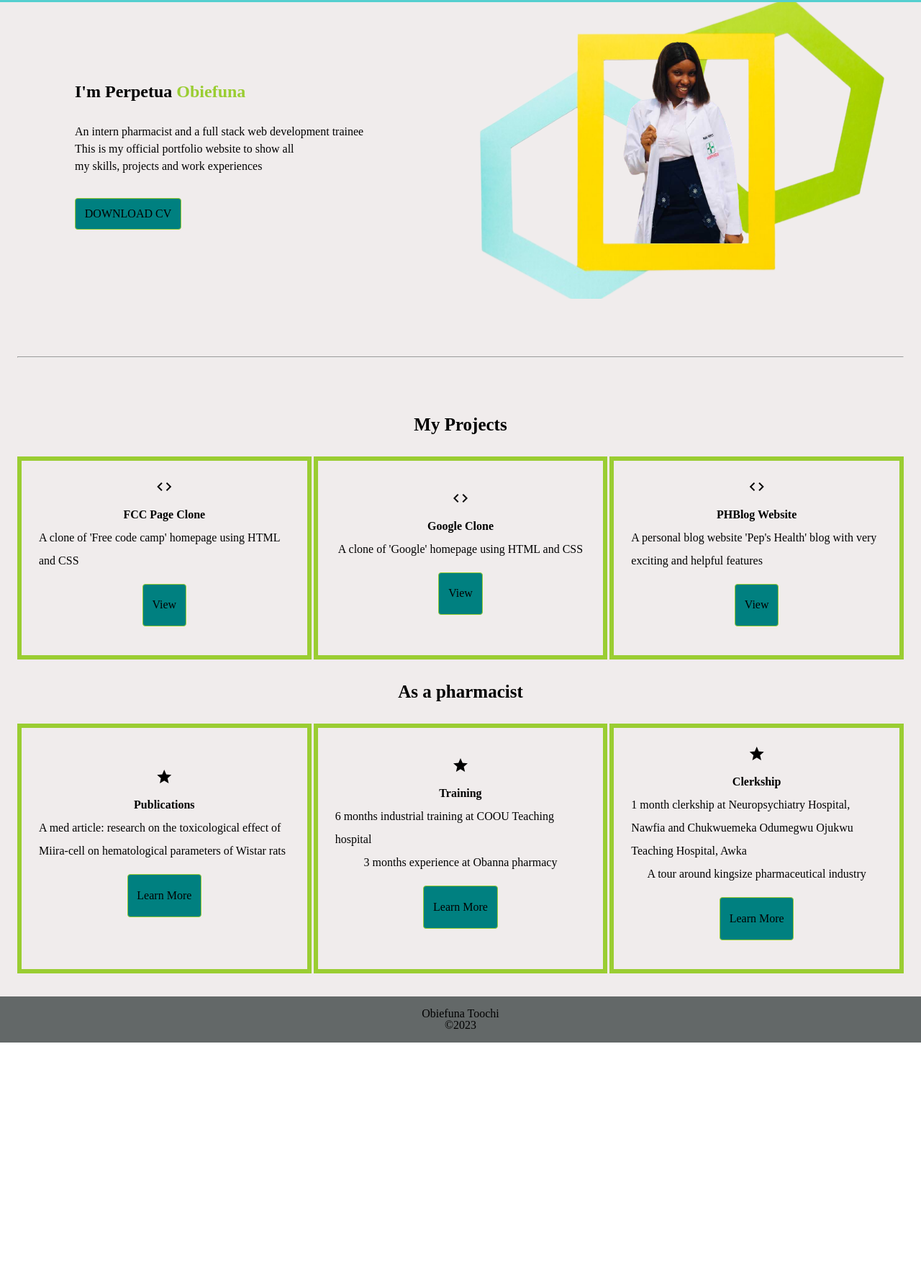
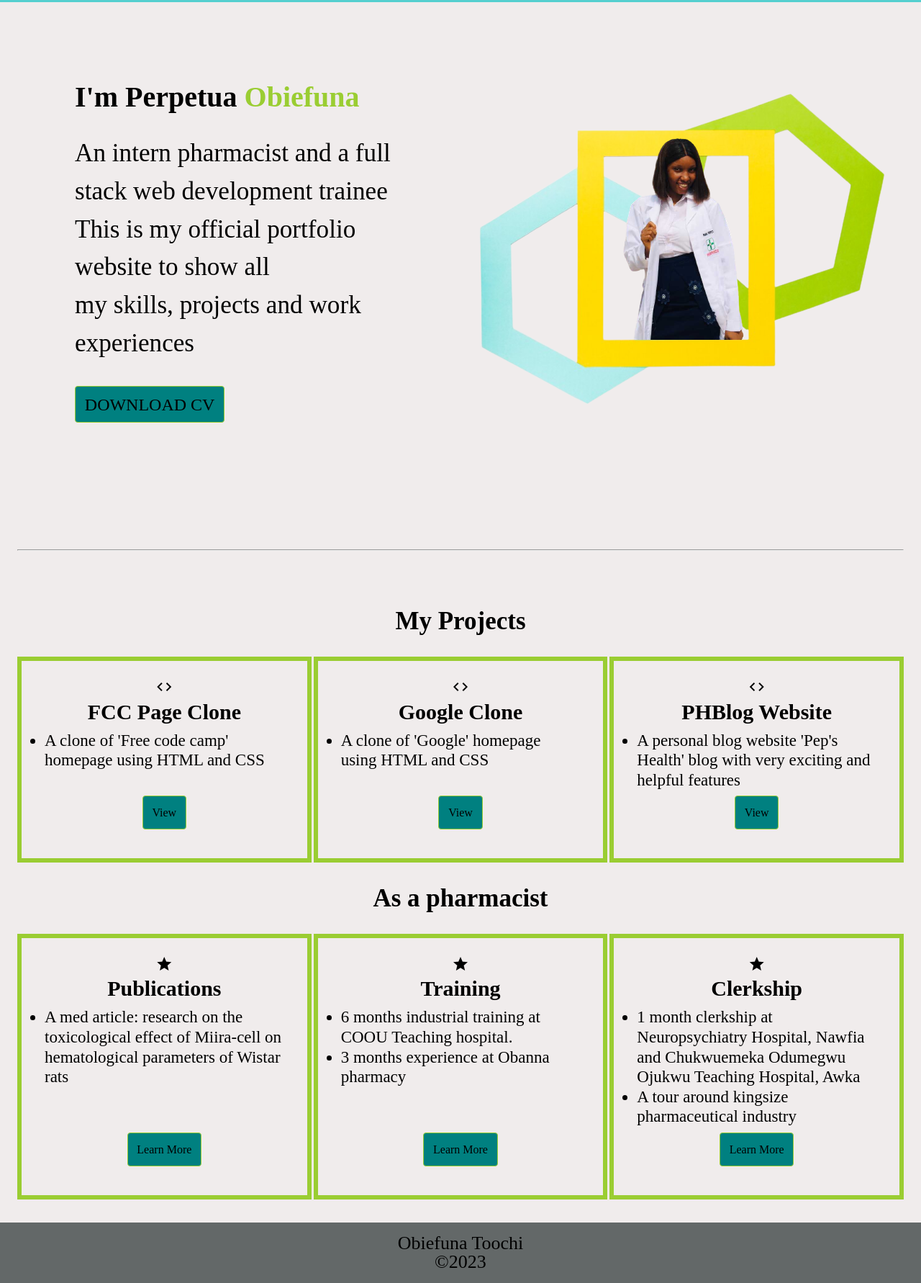
Before and after one commit to Perpe123/Lesson_3_task_6_Obiefuna_Toochi, a website: page index.html in a window 1280 px wide. Shown: the part 125-1907 px from the top of the page at 72% size. Before the commit the page ends 1573 px from the top, so only its background shows below. Drawn offline with Linux system fonts and the light colour scheme.

Commit message:
effect correction on responsiveness

```diff
--- a/css/style.css
+++ b/css/style.css
@@ -179,6 +179,10 @@ main a {
 	display: inline-block;
 }
 
+.grid-box a {
+	margin-top: auto;
+}
+
 nav a:hover {
     color: white;
 }
@@ -240,6 +244,16 @@ main a:hover {
     margin: 2rem 0;
 }
 
+.grid-box p{
+	text-align: justify;
+}
+
+ul {
+	list-style: disc;
+	padding: .5rem;
+	font-size: 23px;
+}
+
 .project,
 .pharm {
     display: flex;
@@ -249,7 +263,7 @@ main a:hover {
     border: solid yellowgreen 0.4rem;
     background-color: inherit;
     padding: 1.5rem;
-    line-height: 2;
+    line-height: 1.2;
 }
 
 .title {
@@ -283,6 +297,10 @@ footer {
         padding: 1.5rem;
     }
 
+	nav a{
+		font-size: 16px;
+	}
+
     .images {
         background: url("../images/image_bcg-removebg-preview\ 1.png") no-repeat center;
         flex: 1;
@@ -296,6 +314,36 @@ footer {
         flex-direction: column;
     }
 
+	.details h1 {
+		padding: 2rem 0;
+		font-size: 2rem;
+	}
+
+	footer p{
+		font-size: 22px;
+	}
+
+	.details p{
+		font-size: 1.8rem ;
+	}
+
+	.title{
+		font-size: 30px;
+	}
+
+	.grid-box p{
+		font-size: 23px ;
+	}
+
+	.grid-box h3{
+		font-size: 27px;
+	}
+
+	.details a{
+		font-size: 1rem;
+	}
+
+
     .grid-box {
         display: grid;
         grid-template-columns: 1fr 1fr 1fr;
@@ -303,6 +351,7 @@ footer {
         gap: 3px;
         margin: 2rem 0;
     }
+
 
 }
 
@@ -317,6 +366,10 @@ footer {
         padding: 1.5rem;
     }
 
+	nav a{
+		font-size: 20px;
+	}
+
     main {
         flex: 1;
         padding: 0 1.5rem;
@@ -327,9 +380,39 @@ footer {
         flex-direction: row;
     }
 
-    .details {
-        flex: 1;
-    }
+	.details {
+		flex: 1;
+	}
+
+	.details h1 {
+		padding: 2rem 0;
+		font-size: 2.5rem;
+	}
+
+	footer p{
+		font-size: 26px;
+	}
+
+	.details p{
+		font-size: 2.2rem ;
+	}
+
+	.title{
+		font-size: 35px;
+	}
+
+
+	.grid-box p{
+		font-size: 20px ;
+	}
+
+	.grid-box h3{
+		font-size: 30px;
+	}
+
+	.details a{
+		font-size: 1.5rem;
+	}
 
     .images {
         flex: 1;
@@ -346,4 +429,6 @@ footer {
         margin: 2rem 0;
     }
 
+
+
 }
--- a/index.html
+++ b/index.html
@@ -1,19 +1,22 @@
 <!DOCTYPE html>
 <html lang="en">
     <head>
-        <meta charset="UTF-8">
-        <meta http-equiv="X-UA-Compatible" content="IE=edge">
-        <meta name="viewport" content="width=device-width, initial-scale=1.0">
-        <link href="https://fonts.googleapis.com/icon?family=Material+Icons+Outlined"
-        rel="stylesheet">
-        <link rel="stylesheet" href="./css/style.css">
+        <meta charset="UTF-8" />
+        <meta http-equiv="X-UA-Compatible" content="IE=edge" />
+        <meta name="viewport" content="width=device-width, initial-scale=1.0" />
+        <link
+            href="https://fonts.googleapis.com/icon?family=Material+Icons+Outlined"
+            rel="stylesheet" />
+        <link rel="stylesheet" href="./css/style.css" />
         <title>My portfolio</title>
     </head>
     <body>
         <div class="container">
             <header>
                 <div class="logo">
-                    <img src="./images/PERPEE_LOGO-removebg-preview.png" alt="my logo">
+                    <img
+                        src="./images/PERPEE_LOGO-removebg-preview.png"
+                        alt="my logo" />
                 </div>
                 <nav>
                     <a href="#">HOME</a>
@@ -28,55 +31,107 @@
                     <div class="details">
                         <div class="detailss">
                             <h1>I'm Perpetua <span>Obiefuna</span></h1>
-                            <p>An intern pharmacist and a full stack web development trainee</p>
-                            <p>This is my official portfolio website to show all</p>
+                            <p>
+                                An intern pharmacist and a full stack web
+                                development trainee
+                            </p>
+                            <p>
+                                This is my official portfolio website to show
+                                all
+                            </p>
                             <p>my skills, projects and work experiences</p>
-                            <br><a href="#">DOWNLOAD CV</a>
+                            <br /><a href="#">DOWNLOAD CV</a>
                         </div>
                     </div>
                     <div class="images">
-                        <img src="./images/IMG_4858-removebg-preview.png" alt="girl">
+                        <img
+                            src="./images/IMG_4858-removebg-preview.png"
+                            alt="girl" />
                     </div>
-                </div><hr>
+                </div>
+                <hr />
                 <div class="title"><h2>My Projects</h2></div>
                 <section class="grid-box">
                     <div class="project project-1">
-                        <div class="icon"><span class="material-icons-outlined">code</span></div>
+                        <div class="icon">
+                            <span class="material-icons-outlined">code</span>
+                        </div>
                         <h3>FCC Page Clone</h3>
-                        <p>A clone of 'Free code camp' homepage using HTML and CSS</p>
+                        <ul>
+                            <li>A clone of 'Free code camp' homepage using HTML and
+                                CSS
+                            </li>
+                        </ul>
                         <a href="#">View</a>
                     </div>
                     <div class="project project-2">
-                        <div class="icon"><span class="material-icons-outlined">code</span></div>
+                        <div class="icon">
+                            <span class="material-icons-outlined">code</span>
+                        </div>
                         <h3>Google Clone</h3>
-                        <p>A clone of 'Google' homepage using HTML and CSS</p>
+                        <ul>
+                            <li> A clone of 'Google' homepage using HTML and CSS</li>
+                        </ul>
                         <a href="#">View</a>
                     </div>
                     <div class="project project-3">
-                        <div class="icon"><span class="material-icons-outlined">code</span></div>
+                        <div class="icon">
+                            <span class="material-icons-outlined">code</span>
+                        </div>
                         <h3>PHBlog Website</h3>
-                        <p>A personal blog website 'Pep's Health' blog with very exciting and helpful features</p>
+                        <ul>
+                            <li>A personal blog website 'Pep's Health' blog with
+                                very exciting and helpful features
+                            </li>
+                        </ul>
                         <a href="#">View</a>
                     </div>
                 </section>
                 <div class="title"><h2>As a pharmacist</h2></div>
                 <section class="grid-box">
                     <div class="pharm pharm-1">
-                        <div class="icon"><span class="material-icons-outlined">star</span></div>
+                        <div class="icon">
+                            <span class="material-icons-outlined">star</span>
+                        </div>
                         <h3>Publications</h3>
-                        <p>A med article: research on the toxicological effect of Miira-cell on hematological parameters of Wistar rats</p>
+                        <ul>
+                            <li>A med article: research on the toxicological effect
+                                of Miira-cell on hematological parameters of Wistar
+                                rats
+                            </li>
+                        </ul>
                         <a href="#">Learn More</a>
                     </div>
                     <div class="pharm pharm-2">
-                        <div class="icon"><span class="material-icons-outlined">star</span></div>
+                        <div class="icon">
+                            <span class="material-icons-outlined">star</span>
+                        </div>
                         <h3>Training</h3>
-                        <p>6 months industrial training at COOU Teaching hospital</p> <p>3 months experience at Obanna pharmacy</p>
+                        <ul>
+                            <li>
+                                6 months industrial training at COOU Teaching hospital.
+                            </li>
+                            <li>
+                                3 months experience at Obanna pharmacy
+                            </li>
+                        </ul>
                         <a href="#">Learn More</a>
                     </div>
                     <div class="pharm pharm-3">
-                        <div class="icon"><span class="material-icons-outlined">star</span></div>
+                        <div class="icon">
+                            <span class="material-icons-outlined">star</span>
+                        </div>
                         <h3>Clerkship</h3>
-                        <p>1 month clerkship at Neuropsychiatry Hospital, Nawfia and Chukwuemeka Odumegwu Ojukwu Teaching Hospital, Awka</p> <p>A tour around kingsize pharmaceutical industry </p>
+                        <ul>
+                            <li>
+                                1 month clerkship at Neuropsychiatry Hospital,
+                                Nawfia and Chukwuemeka Odumegwu Ojukwu Teaching
+                                Hospital, Awka
+                            </li>
+                            <li>
+                                A tour around kingsize pharmaceutical industry
+                            </li>
+                        </ul>
                         <a href="#">Learn More</a>
                     </div>
                 </section>
```
